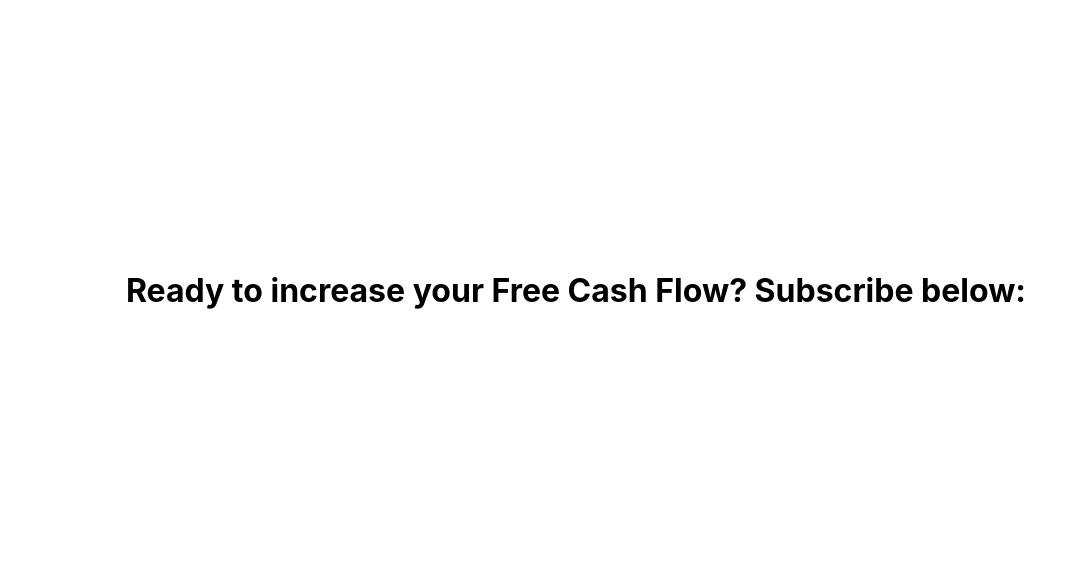
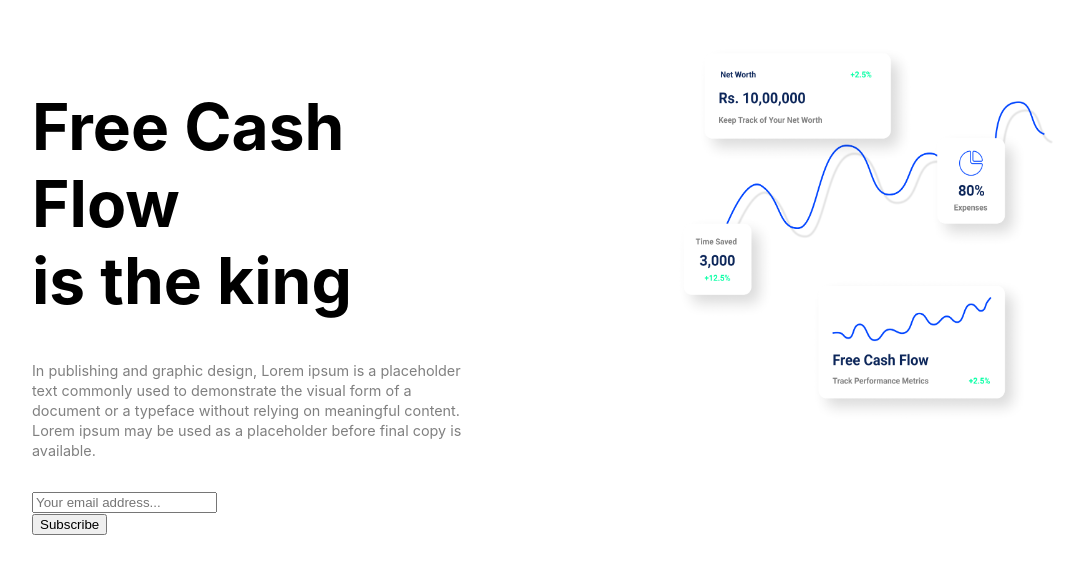
Before and after one commit to Anubhav311/fcf-landing-page, a Next.js app: page / in a window 1280 px wide. Shown: the part 110-684 px from the top of the page, without its empty margins (64-1147 px from the left). Built offline with nearby package versions, Linux system fonts and the light colour scheme.

Commit message:
basic page styling

```diff
--- a/package.json
+++ b/package.json
@@ -9,6 +9,7 @@
     "lint": "next lint"
   },
   "dependencies": {
+    "@material-ui/core": "^4.12.4",
     "next": "12.2.5",
     "react": "18.2.0",
     "react-dom": "18.2.0"
--- a/pages/index.js
+++ b/pages/index.js
@@ -1,6 +1,8 @@
 import Head from 'next/head'
 import Image from 'next/image'
 import styles from '../styles/Home.module.css'
+import image from '../assets/image.png'
+
 
 export default function Home() {
   return (
@@ -12,7 +14,47 @@ export default function Home() {
       </Head>
 
       <main className={styles.main}>
-        <h1>Ready to increase your Free Cash Flow? Subscribe below:</h1>
+        <div className={styles.parentContainer}>
+          <div className={styles.firstChildContainer}>
+            <div className={styles.leftContainer}>
+              <h1>Free Cash Flow <br/>is the king</h1>
+              <p>In publishing and graphic design, Lorem ipsum is a placeholder text commonly used to demonstrate the visual form of a document or a typeface without relying on meaningful content. Lorem ipsum may be used as a placeholder before final copy is available.</p>
+              <div id="revue-embed">
+                <form action="https://www.getrevue.co/profile/freecashflow/add_subscriber" method="post" id="revue-form" name="revue-form" target="_blank">
+                  <div className={styles.inputContainer} class="revue-form-group">
+                    {/* <label for="member_email">Email address</label> */}
+                    <input class="revue-form-field" placeholder="Your email address..." type="email" name="member[email]" id="member_email" />
+                  </div>
+                  {/* <div class="revue-form-group">
+                  <label for="member_first_name">First name <span class="optional">(Optional)</span></label>
+                  <input class="revue-form-field" placeholder="First name... (Optional)" type="text" name="member[first_name]" id="member_first_name"/>
+                  </div>
+                  <div class="revue-form-group">
+                  <label for="member_last_name">Last name <span class="optional">(Optional)</span></label>
+                  <input class="revue-form-field" placeholder="Last name... (Optional)" type="text" name="member[last_name]" id="member_last_name"/>
+                </div> */}
+                  <div className={styles.buttonContainer} class="revue-form-actions">
+                    <button type="submit" value="Subscribe" name="member[subscribe]" id="member_submit">
+                      Subscribe
+                    </button>
+                  </div>
+                  {/* <div class="revue-form-footer">By subscribing, you agree with Revue’s <a target="_blank" href="https://www.getrevue.co/terms">Terms of Service</a> and <a target="_blank" href="https://www.getrevue.co/privacy">Privacy Policy</a>.</div> */}
+                </form>
+              </div>
+            </div>
+          </div>
+          <div className={styles.secondChildContainer}>
+            <div className={styles.imageContainer}>
+              <Image
+                src={image}
+                alt="Picture of the author"
+                width={500}
+                height={500}
+                layout="responsive"
+              />
+            </div>
+          </div>
+        </div>
       </main>
     </div>
   )
--- a/styles/Home.module.css
+++ b/styles/Home.module.css
@@ -1,31 +1,14 @@
 .container {
-  padding: 0 2rem;
+  /* padding: 0 2rem; */
 }
 
 .main {
   min-height: 100vh;
-  padding: 4rem 0;
   flex: 1;
   display: flex;
   flex-direction: column;
   justify-content: center;
   align-items: center;
-}
-
-.footer {
-  display: flex;
-  flex: 1;
-  padding: 2rem 0;
-  border-top: 1px solid #eaeaea;
-  justify-content: center;
-  align-items: center;
-}
-
-.footer a {
-  display: flex;
-  justify-content: center;
-  align-items: center;
-  flex-grow: 1;
 }
 
 .title a {
@@ -116,14 +99,128 @@
 }
 
 @media (prefers-color-scheme: dark) {
+
   .card,
   .footer {
     border-color: #222;
   }
+
   .code {
     background: #111;
   }
+
   .logo img {
     filter: invert(1);
   }
 }
+
+
+.parentContainer {
+  width: 100%;
+  display: flex;
+}
+
+.firstChildContainer {
+  width: 50%;
+  display: flex;
+  flex-direction: column;
+  justify-content: center;
+}
+
+.secondChildContainer {
+  width: 50%;
+  padding-left: 100px;
+}
+
+.imageContainer {
+  width: 70%;
+}
+
+.leftContainer {
+  width: 70%;
+  margin: auto;
+}
+
+.leftContainer h1 {
+  font-size: 4rem;
+}
+
+.leftContainer p {
+  font-size: 0.9rem;
+  line-height: 20px;
+  color: gray;
+  margin-bottom: 30px;
+}
+
+.inputContainer input {
+  width: 250px;
+  height: 40px;
+  margin-bottom: 20px;
+  padding: 10px;
+  background-color: #EFF5FF;
+  border: #2372f2;
+  border-radius: 5px;
+
+}
+
+.buttonContainer button {
+  width: 130px;
+  height: 40px;
+  background-color: #387CFF;
+  border: none;
+  border-radius: 5px;
+  color: white;
+}
+
+@media (max-width: 600px) {
+  .parentContainer {
+    flex-direction: column;
+  }
+
+  .firstChildContainer {
+    width: 100%;
+    display: flex;
+    flex-direction: column;
+    justify-content: center;
+  }
+
+  .secondChildContainer {
+    display: none;
+  }
+
+  .leftContainer {
+    width: 70%;
+    margin: auto;
+  }
+
+  .leftContainer h1 {
+    font-size: 2rem;
+  }
+
+  .leftContainer p {
+    font-size: 0.8rem;
+    line-height: 20px;
+    color: gray;
+    margin-bottom: 30px;
+  }
+
+  .inputContainer input {
+    width: 250px;
+    height: 40px;
+    margin-bottom: 20px;
+    padding: 10px;
+    background-color: #EFF5FF;
+    border: #2372f2;
+    border-radius: 5px;
+
+  }
+
+  .buttonContainer button {
+    width: 130px;
+    height: 40px;
+    background-color: #387CFF;
+    border: none;
+    border-radius: 5px;
+    color: white;
+  }
+}
```
Also changed, not shown: assets/image.png (added), 1 other file (tests, documents, lock files or other folders).
